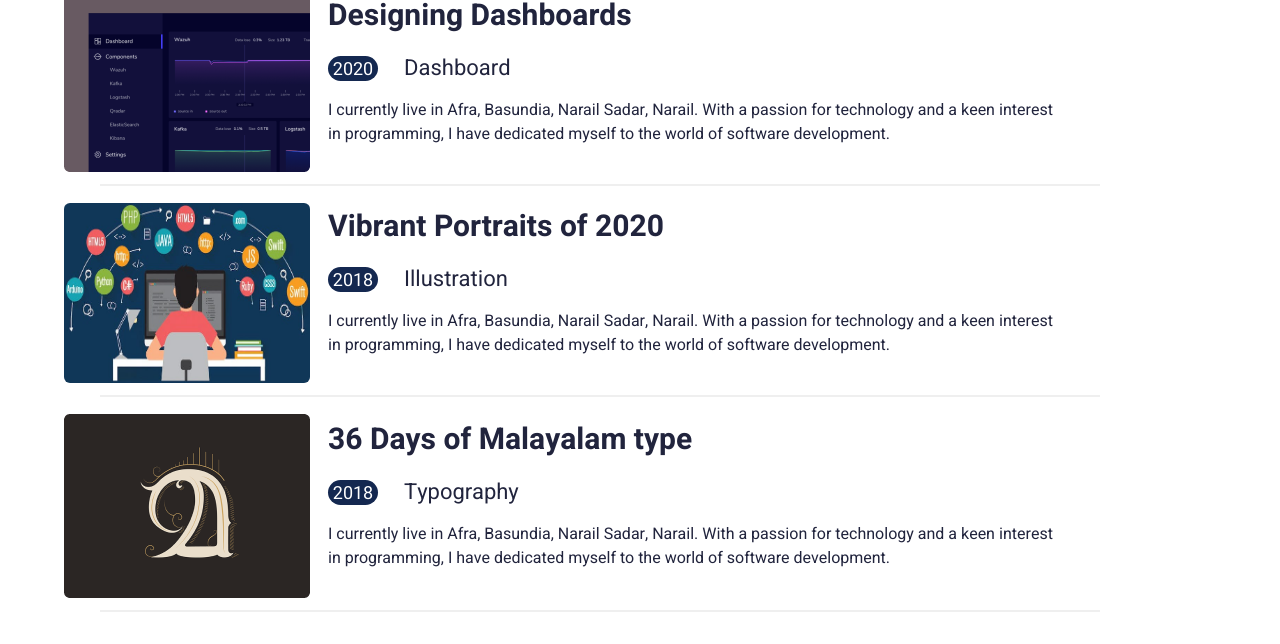
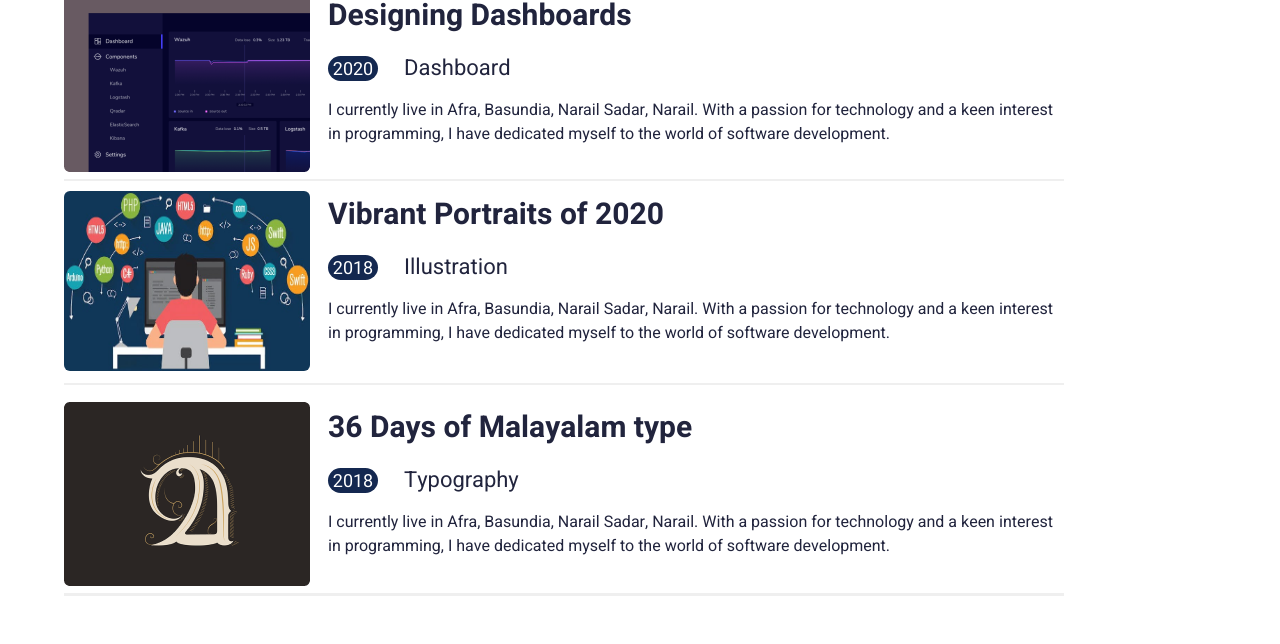
Before and after one commit to GmMamunH/PortfolioWebsiteUiDesign, a plain HTML site: page index.html in a window 1280 px wide. Shown: the part 1065-1709 px from the top of the page. Drawn offline with Linux system fonts and the light colour scheme.

Commit message:
Add files via upload
UI Change

```diff
--- a/index.html
+++ b/index.html
@@ -127,7 +127,9 @@
     </div>
 
 </div>
-<img class="hr" src="image/Vector 13.png">
+<div class="container">
+    <img class="hr" src="image/Vector 13.png">
+    </div>
 
 <!-- s4 1st end -->
 <div class="section4">
@@ -155,8 +157,9 @@
 
 </div>
 </div>
-
+<div class="container">
 <img class="hr" src="image/Vector 13.png">
+</div>
 
 <!-- s4 2nd end -->
 
@@ -180,7 +183,9 @@
 
 </div>
 
-<img class="hr" src="image/Vector 13.png">
+<div class="container">
+    <img class="hr" src="image/Vector 13.png">
+    </div>
 <!-- s4 3rd end -->
 <!-- section4 end -->
 
--- a/style.css
+++ b/style.css
@@ -257,7 +257,7 @@
 
 .hr{
   width: 1000px;
-  margin-left: 100px;
+
   margin-bottom: 10px;
 }
 
```
